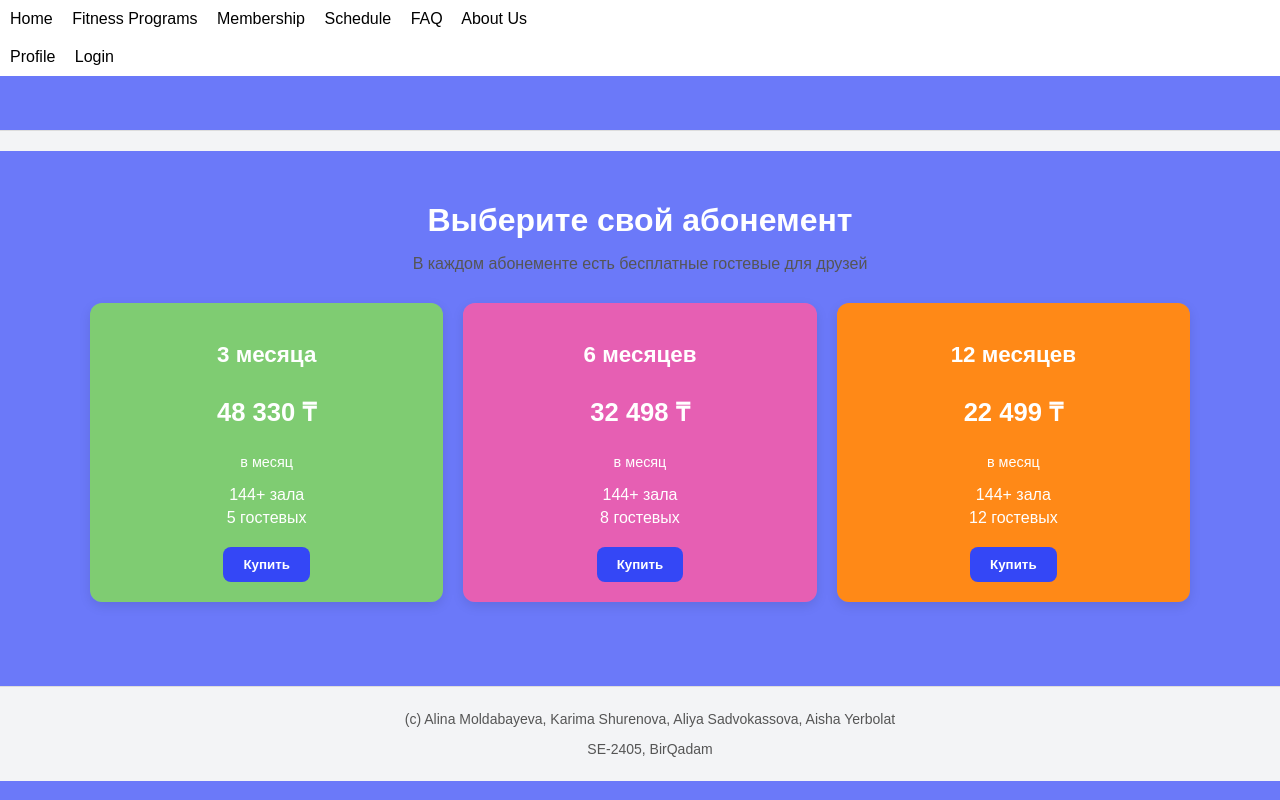
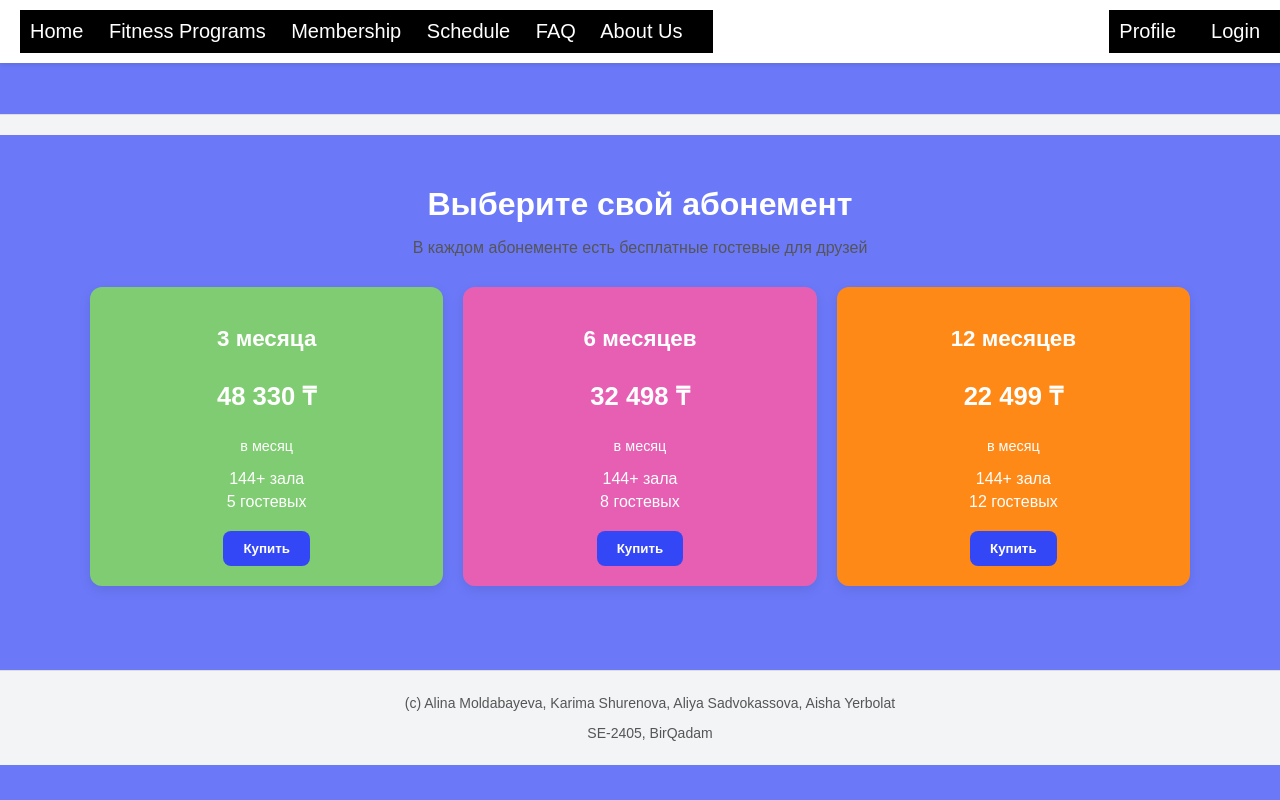
Before and after one commit to Alinaa111/assignment2_web, a plain HTML site: page pages/karima-membership.html in a window 1280 px wide. Drawn offline with Linux system fonts and the light colour scheme.

Commit message:
membership

```diff
--- a/pages/karima-membership.html
+++ b/pages/karima-membership.html
@@ -4,6 +4,7 @@
   <meta charset="UTF-8">
   <title>Membership – Fitness Project</title>
   <link rel="stylesheet" href="../styles/karima-membership.css">
+  <link rel="stylesheet" href="../styles/shared.css">
 </head>
 <body>
     <header>
--- a/styles/karima-membership.css
+++ b/styles/karima-membership.css
@@ -7,12 +7,12 @@ body {
 }
 
 nav {
-  background: #ffffff;
+  background: #000000;
   padding: 10px;
 }
 
 nav a {
-  color: #000000;
+  color: #ffffff;
   margin-right: 15px;
   text-decoration: none;
 }
```
